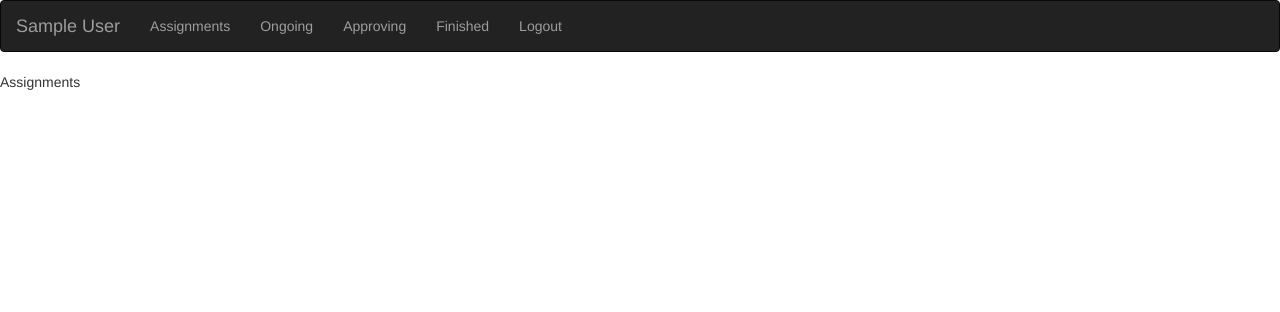
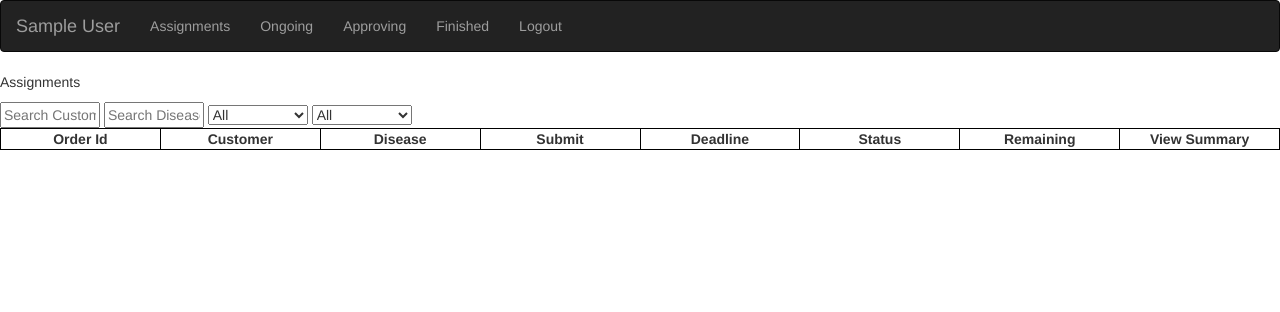
Before and after one commit to mediconnect/backend-deprecated, a Django app: page /translator/status/1/1/ in a window 1280 px wide. Shown: the top 312 px of the page. Run offline with Django 3.2, Linux system fonts and the light colour scheme; a user stored in the database is signed in; tables that the repository leaves empty hold one stand-in row (values such as "Sample post"); data that the repository does not hold is empty; parts of the project's set-up code (start-up, migrations or seed data) failed here and were passed over; some libraries are stand-ins or nearby versions.

Commit message:
trans filter

```diff
--- a/medi_connect_site/helper/models.py
+++ b/medi_connect_site/helper/models.py
@@ -268,7 +268,15 @@ GENDER_CHOICES = (
     (FEMALE, 'Female'),
     ('OTHER', 'Other')
 )
-
+#Relation
+SELF='SELF'
+RELATIVE='RELATIVE'
+CLIENT='CLIENT'
+RELATION_CHOICES=(
+    (SELF,'SELF'),
+    (RELATIVE,'RELATIVE'),
+    (CLIENT,'CLIENT')
+)
 
 class Patient(models.Model):
     customer = models.ForeignKey(Customer, on_delete=models.CASCADE)
@@ -278,6 +286,7 @@ class Patient(models.Model):
     category = models.CharField(max_length=50, default='COLD')
     diagnose_hospital = models.CharField(max_length=50, blank=True)
     doctor = models.TextField(blank=True)
+    relationship = models.CharField(max_length=50,choices =RELATION_CHOICES,default = SELF)
 
     class Meta:
         db_table = 'patient'
--- a/medi_connect_site/translator/templates/trans_base.html
+++ b/medi_connect_site/translator/templates/trans_base.html
@@ -7,7 +7,7 @@
 <div class="navbar navbar-inverse navbar-fixed-left">
   <a class="navbar-brand" href="{% url 'trans_home' id=translator.user.id%}">{{translator.get_name}}</a>
   <ul class="nav navbar-nav">
-   <li><a href="{% url 'trans_home' id=translator.user.id%}">Assignments</a></li>
+   <li><a href="{% url 'trans_home_status' id=translator.user.id status='NOT_STARTED'%}">Assignments</a></li>
    <li><a href="{% url 'trans_home_status' id=translator.user.id status='ONGOING'%}" >Ongoing</a></li>
    <li><a href="{% url 'trans_home_status' id=translator.user.id status='APPROVING'%}">Approving</a></li>
    <li><a href="{% url 'trans_home_status' id=translator.user.id status='FINISHED'%}">Finished</a></li>
--- a/medi_connect_site/translator/templates/trans_home_status.html
+++ b/medi_connect_site/translator/templates/trans_home_status.html
@@ -3,16 +3,122 @@
 {% block title %}{{translator.get_name}}{% endblock %}
 
 {% block content %}
+ <style>
+    table, th, td {
+        border: 1px solid black;
+        border-collapse: collapse;
+        text-align:center;
+    }
+    table.fixed {table-layout:fixed; width:100px;}/*Setting the table width is important!*/
+    table.fixed td {overflow:hidden;}/*Hide text outside the cell.*/
+
+    input,select{
+        width:100px;
+    }
+  </style>
+
   <p>Assignments</p>
-	<ul>
-		{%for obj in assignments%}
-            <li>
-                <p>Order:{{obj.id}}</p>
-                <a href="{% url 'assignment_summary' id=translator.user.id order_id=obj.id %}" class = "button">View Summary</a>
-                <p>(Status:{{obj.get_trans_status}})</p>
-            </li>
-		{%endfor%}
-	</ul>
+    <input type="text" id="customer_search"  placeholder="Search Customer">
+
+    <input type="text" id="disease_search"   placeholder="Search Disease">
+
+    <select type="text" id="customer_filter" onchange="filter()" placeholder="Filter Customer">
+        <option>All</option>
+    </select>
+
+    <select type="text" id="disease_filter"  onchange="filter()" placeholder="Filter Disease">
+        <option>All</option>
+    </select>
+
+	<table class= 'fixed' id = 'table', style="width:100%">
+    <tr>
+        <th>Order Id</th>
+        <th>Customer</th>
+        <th>Disease</th>
+        <th>Submit</th>
+		<th>Deadline</th>
+		<th>Status</th>
+		<th>Remaining</th>
+		<th>View Summary</th>
+    </tr>
+
+  </table>
+<script>
+    var dic={}
+    $( document ).ready(function() {
+        $.getJSON("{% url 'trans_update_result'%}",{'status':'{{status}}','query':JSON.stringify(dic)},function(data){
+            console.log(data);
+            createChoice(data);
+            createResult(data);
+        });
+
+    });
+
+    function filter(){
+        customer_filter = document.getElementById('customer_filter');
+        value = customer_filter.options[customer_filter.selectedIndex].value;
+        dic.customer=value;
+
+        disease_filter = document.getElementById('disease_filter');
+        value = disease_filter.options[disease_filter.selectedIndex].value;
+        dic.disease=value;
+
+        console.log(dic);
+        $.getJSON("{% url 'trans_update_result'%}",{'status':'{{status}}','query':JSON.stringify(dic)},function(data){
+            console.log(data);
+        });
+
+    }
+    function createResult(data){
+        var table = document.getElementById('table');
+
+        for(var i=0;i<data.result.Customer.length;i++){
+            var row = table.insertRow(-1);
+            createCell(row,data.result.Order_Id[i]);
+            createCell(row,data.result.Customer[i][0]);
+            createCell(row,data.result.Disease[i][0]);
+            createCell(row,data.result.Submit[i]);
+            createCell(row,data.result.Deadline[i]);
+            createCell(row,data.result.Status[i]);
+            createCell(row,data.result.Remaining[i]);
+            createLink(row,'{{translator.user.id}}',data.result.Order_Id[i]);
+
+        }
+    }
+    function createCell(row,value){
+        var cell = row.insertCell(-1);
+        cell.innerHTML=value;
+        console.log(value);
+    }
+    function createLink(row,translator_id,Order_Id){
+        var cell = row.insertCell(-1);
+        var a = document.createElement('a');
+        a.innerHTML = 'Summary';
+        a.href="{% url 'assignment_summary' id=14 order_id=127 %}";
+        cell.appendChild(a);
+
+    }
+    function createChoice(data){
+          var select = document.getElementById('customer_filter');
+
+          for(var i=0; i<data.choices.customer_choice.length;i++){
+            var option = document.createElement('OPTION');
+            option.value=data.choices.customer_choice[i][0];
+            option.text = data.choices.customer_choice[i][1];
+            select.appendChild(option);
+          }
+
+          var select = document.getElementById('disease_filter');
+
+          for(var i=0; i<data.choices.disease_choice.length;i++){
+            var option = document.createElement('OPTION');
+            option.value=data.choices.disease_choice[i][0];
+            option.text = data.choices.disease_choice[i][1];
+            select.appendChild(option);
+          }
+    }
+
+</script>
 
 
 {% endblock %}
--- a/medi_connect_site/translator/urls.py
+++ b/medi_connect_site/translator/urls.py
@@ -10,4 +10,5 @@ urlpatterns = [
     url(r'^assignment/(?P<id>\d+)/(?P<order_id>\d+)/$', trans_views.assignment_summary, name='assignment_summary'),
     url(r'^login/$', auth_views.login, {'template_name': 'trans_login.html'}, name='translator/login'),
     url(r'^logout/', auth_views.logout, {'next_page': '/translator/login'}, name='translator_logout'),
+    url(r'^ajax/update_result/$', trans_views.update_result, name='trans_update_result'),
 ]
--- a/medi_connect_site/translator/views.py
+++ b/medi_connect_site/translator/views.py
@@ -6,6 +6,10 @@ from forms import AssignmentSummaryForm
 from django.db.models import Q
 from django.contrib.auth.models import User
 from django.apps import apps
+from django.core import serializers
+from django.http import JsonResponse
+import json
+import ast
 
 # Create your models here.
 #Get Order and Document Model from helper.models
@@ -37,9 +41,9 @@ trans_status_dict = ['NOT_STARTED', 'ONGOING', 'APPROVING', 'APPROVED', 'DISAPPR
 def get_assignments(translator):  # return order of all assignments
     assignments = []
     if translator.get_role() == 1: #if translator_C2E
+
         for order in Order.objects.filter(Q(translator_C2E=translator.id)).order_by('submit'):
             assignments.append(order)
-            print order.get_trans_status()
         return assignments
     if translator.get_role() == 2: #if translator_E2C
         for order in Order.objects.filter(Q(translator_E2C =translator.id)).order_by('submit'):
@@ -50,49 +54,76 @@ def get_assignments(translator):  # return order of all assignments
 def get_assignments_status(translator, trans_status):  # return order of all ongoing assignments
     assignments = []
     for assignment in translator.get_assignments():
-        print assignment.get_trans_status()
         if assignment.get_trans_status() == trans_status:
             assignments.append(assignment)
     return assignments
 
+@login_required()
+def update_result(request):
+    query=request.GET.get('query',None)
+    status = request.GET.get('status',None)
+    translator = Staff.objects.get(user=request.user)
+    data={
+        'result':{
+            'Order_Id':[],
+            'Customer':[],
+            'Disease':[],
+            'Submit':[],
+            'Deadline':[],
+            'Status':[],
+            'Remaining':[],
+            'Summary':[]
+        },
+        'choices':{
+            'customer_choice':[],
+            'disease_choice':[]
+        }
+    }
+    raw=get_assignments_status(translator,status)
+    json_acceptable_string = query.replace("'", "\"")
+    d = json.loads(json_acceptable_string)
+    if query != None and d != {}:
+        result = []
+        for each in raw:
+            match = True
+            for key in d:
+                if d[key] != 'All':
+                    attr=getattr(each,key)
+                    if attr.id !=int(d[key]):
+                        match = False
+            if match:
+                result.append(each)
+    else:
+        result = raw
+    for each in result:
+        data['result']['Order_Id'].append(each.id)
+        data['result']['Customer'].append((each.customer.id,each.customer.get_name()))
+        data['result']['Disease'].append((each.disease.id,each.disease.name))
+        data['result']['Submit'].append(each.get_submit_deadline())
+        data['result']['Deadline'].append(each.get_deadline())
+        data['result']['Status'].append(each.get_trans_status())
+        data['result']['Remaining'].append(each.get_remaining())
+
+    data['choices']['customer_choice']=list(set(data['result']['Customer']))
+    data['choices']['disease_choice'] = list(set(data['result']['Disease']))
+    return JsonResponse(data,safe=False)
+
 @login_required
 def translator(request, id):
+    translator = Staff.objects.get(user_id = id)
 
-    translator = Staff.objects.get(user_id = id)
-    assignments = get_assignments(translator)
-    paginator = Paginator(assignments, 1)
-    page = request.GET.get('page')
-    try:
-        assignments = paginator.page(page)
-    except PageNotAnInteger:
-        # If page is not an integer, deliver first page.
-        assignments = paginator.page(1)
-    except EmptyPage:
-        # If page is out of range (e.g. 9999), deliver last page of results.
-        assignments = paginator.page(paginator.num_pages)
     return render(request, 'trans_home.html',
                   {
-                      'assignments': assignments,
                       'translator': translator,
                   })
 
 @login_required
 def translator_status(request,id,status):
     translator = Staff.objects.get(user_id = id)
-    assignments = get_assignments_status(translator,status)
-    paginator = Paginator(assignments, 25)
-    page = request.GET.get('page')
-    try:
-        assignemnts = paginator.page(page)
-    except PageNotAnInteger:
-        # If page is not an integer, deliver first page.
-        assignments = paginator.page(1)
-    except EmptyPage:
-        # If page is out of range (e.g. 9999), deliver last page of results.
-        assignments = paginator.page(paginator.num_pages)
+    #assignments = get_assignments_status(translator,status)
     return render(request,'trans_home_status.html',
                   {
-                      'assignments':assignments,
+                      'status':status,
                       'translator':translator
                   })
 @login_required
```
Also changed, not shown: medi_connect_site/supervisor/templates/supervisor_order_status.html (+24 -22 lines), medi_connect_site/supervisor/views.py (+17 -7 lines), medi_connect_site/translator/templates/trans_home.html (+1 -52 lines), medi_connect_site/helper/migrations/0003_auto_20170818_0056.py (added), 2 other files.
